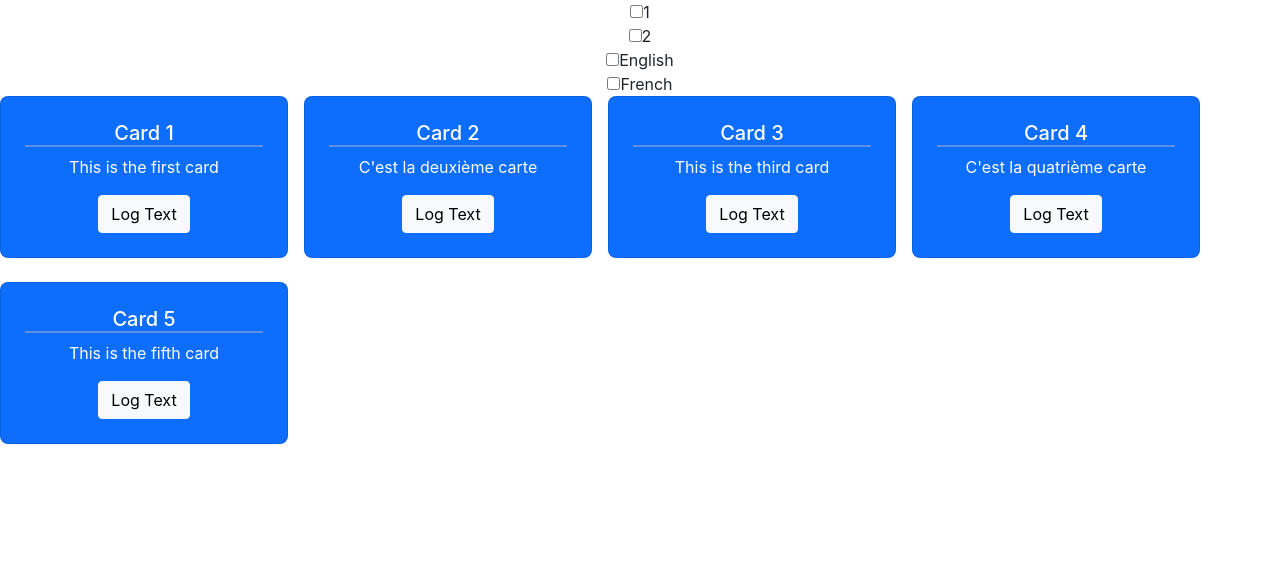
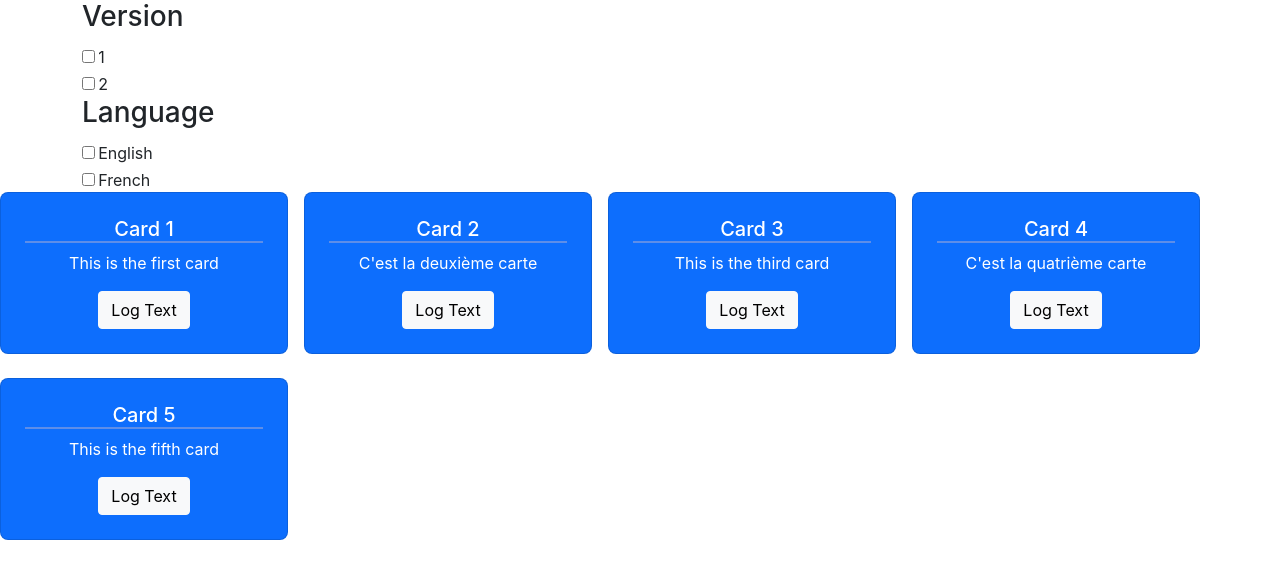
Before and after one commit to himanshunaidu/react_state_pract, a React (Create React App) app: page / in a window 1280 px wide. Shown: the top 578 px of the page. Built offline with nearby package versions, Linux system fonts and the light colour scheme.

Commit message:
Layout adjustment

```diff
--- a/src/components/UI/FilterGroup/Filter/Checkboxes/Checkboxes.js
+++ b/src/components/UI/FilterGroup/Filter/Checkboxes/Checkboxes.js
@@ -1,23 +1,31 @@
 import React, { Fragment } from "react";
 import { Container } from "react-bootstrap";
+
+import styles from "./Checkboxes.module.css";
 
 // import filters from "../../../../../data/filters";
 
 const Checkboxes = (props) => {
   return (
-    <>
+    <Container className={styles.container}>
+      <h3>{props.filter_obj.title}</h3>
       {
         //props.filter_obj
         props.filter_obj.filters.map((filter) => {
           return (
-            <Container key={filter.filter_id}>
-              <input type="checkbox" />
-              <label>{filter.filter_name}</label>
-            </Container>
+            <div className={styles.input_container} key={filter.filter_id}>
+              <input
+                type="checkbox"
+                id={filter.filter_id}
+                name={filter.filter_id}
+                value={filter.filter_id}
+              />
+              <label htmlFor={filter.filter_id}>{filter.filter_name}</label>
+            </div>
           );
         })
       }
-    </>
+    </Container>
   );
 };
 
--- a/src/components/UI/FilterGroup/Filter/Checkboxes/Checkboxes.module.css
+++ b/src/components/UI/FilterGroup/Filter/Checkboxes/Checkboxes.module.css
@@ -0,0 +1,15 @@
+.container {
+  display: flex;
+  flex-direction: column;
+  justify-content: center;
+  align-items: flex-start;
+  gap: 0.2em;
+}
+
+.input_container {
+  display: flex;
+  flex-direction: row;
+  justify-content: left;
+  align-items: center;
+  gap: 0.2em;
+}
```
